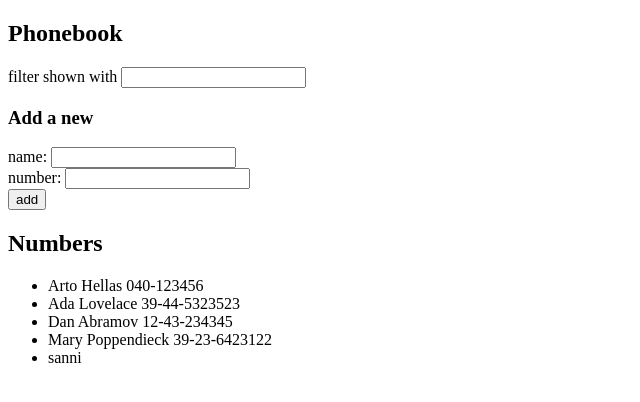
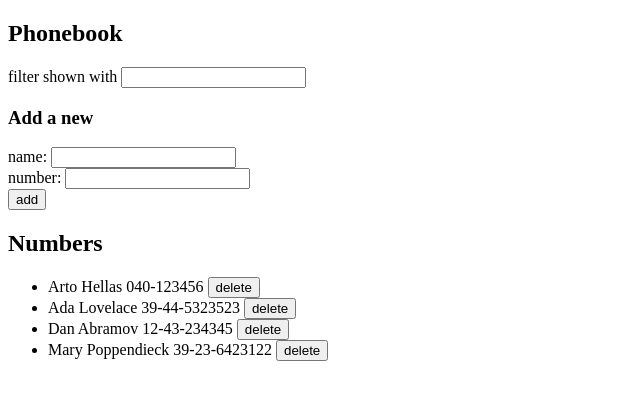
Before and after one commit to mazu0400/Puhelinluettelo, a React (Vite) app: page / in a window 1280 px wide. Shown: the top 402 px of the page, without its empty margins (0-640 px from the left). Built offline with nearby package versions, Linux system fonts and the light colour scheme; data requests are answered from the project's data file.

Commit message:
Puhelinluettelo step9

```diff
--- a/db.json
+++ b/db.json
@@ -19,11 +19,6 @@
       "name": "Mary Poppendieck",
       "number": "39-23-6423122",
       "id": "4"
-    },
-    {
-      "id": "f910",
-      "name": "sanni",
-      "number": ""
     }
   ]
 }
--- a/package.json
+++ b/package.json
@@ -23,6 +23,7 @@
     "eslint-plugin-react-hooks": "^5.2.0",
     "eslint-plugin-react-refresh": "^0.4.20",
     "globals": "^16.3.0",
+    "json-server": "^1.0.0-beta.3",
     "vite": "^7.1.2"
   }
 }
--- a/src/App.jsx
+++ b/src/App.jsx
@@ -26,11 +26,14 @@ const PersonForm = ({
   </form>
 );
 
-const Persons = ({ persons }) => (
+const Persons = ({ persons, handleDelete }) => (
   <ul>
     {persons.map((person, i) => (
       <li key={person.id}>
-        {person.name} {person.number}
+        {person.name} {person.number}{" "}
+        <button onClick={() => handleDelete(person.id, person.name)}>
+          delete
+        </button>
       </li>
     ))}
   </ul>
@@ -66,6 +69,19 @@ const App = () => {
       setNewNumber("");
     });
   };
+  const handleDelete = (id, name) => {
+    if (window.confirm(`Delete ${name}?`)) {
+      personService
+        .remove(id)
+        .then(() => {
+          setPersons(persons.filter((p) => p.id !== id));
+        })
+        .catch(() => {
+          alert(`Information of ${name} has already been removed from server`);
+          setPersons(persons.filter((p) => p.id !== id));
+        });
+    }
+  };
   const handleNameChange = (event) => setNewName(event.target.value);
   const handleNumberChange = (event) => setNewNumber(event.target.value);
   const handleFilterChange = (event) => setFilter(event.target.value);
@@ -87,7 +103,7 @@ const App = () => {
       />
 
       <h2>Numbers</h2>
-      <Persons persons={personsToShow} />
+      <Persons persons={personsToShow} handleDelete={handleDelete} />
     </div>
   );
 };
--- a/src/services/persons.js
+++ b/src/services/persons.js
@@ -4,5 +4,6 @@ const baseUrl = "http://localhost:3001/persons";
 const getAll = () => axios.get(baseUrl).then((res) => res.data);
 const create = (newPerson) =>
   axios.post(baseUrl, newPerson).then((res) => res.data);
+const remove = (id) => axios.delete(`${baseUrl}/${id}`).then((res) => res.data);
 
-export default { getAll, create };
+export default { getAll, create, remove };
```
Also changed, not shown: 1 other file (tests, documents, lock files or other folders).
